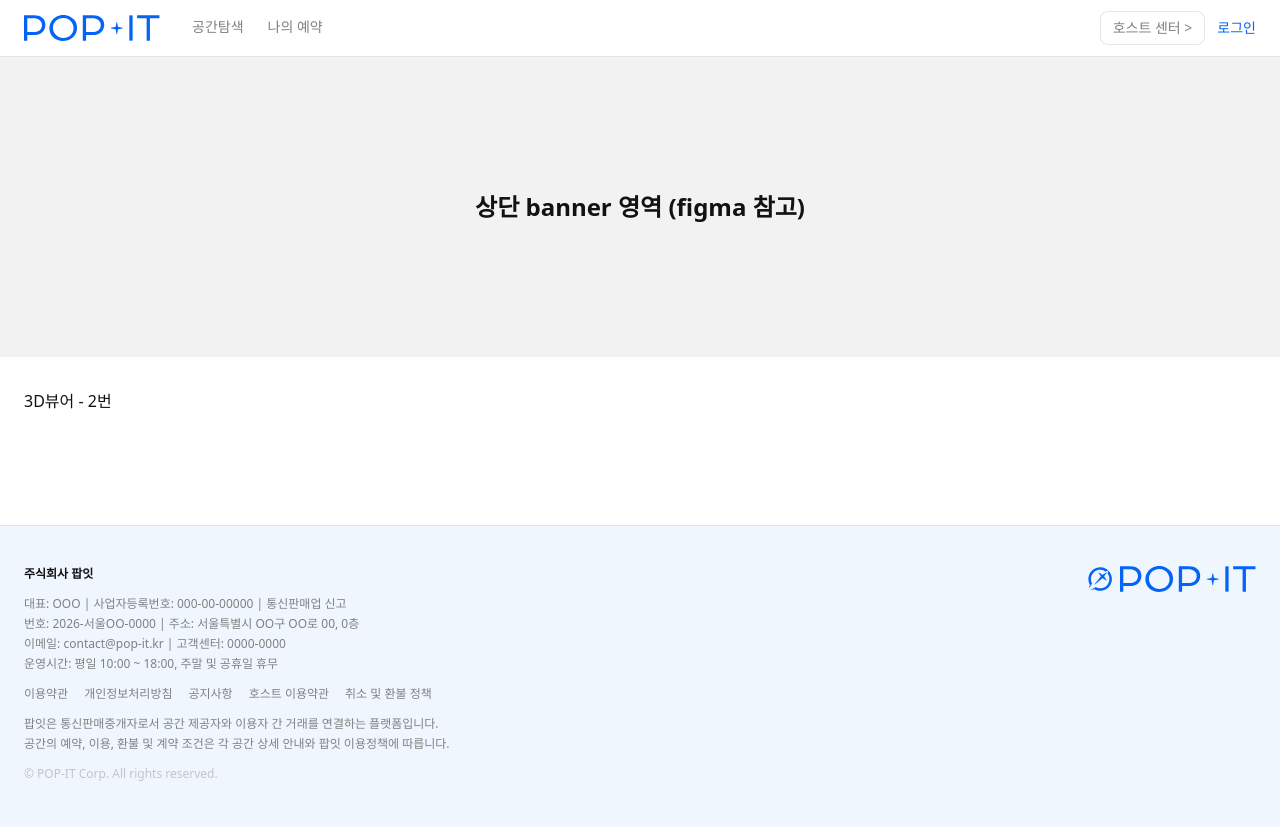
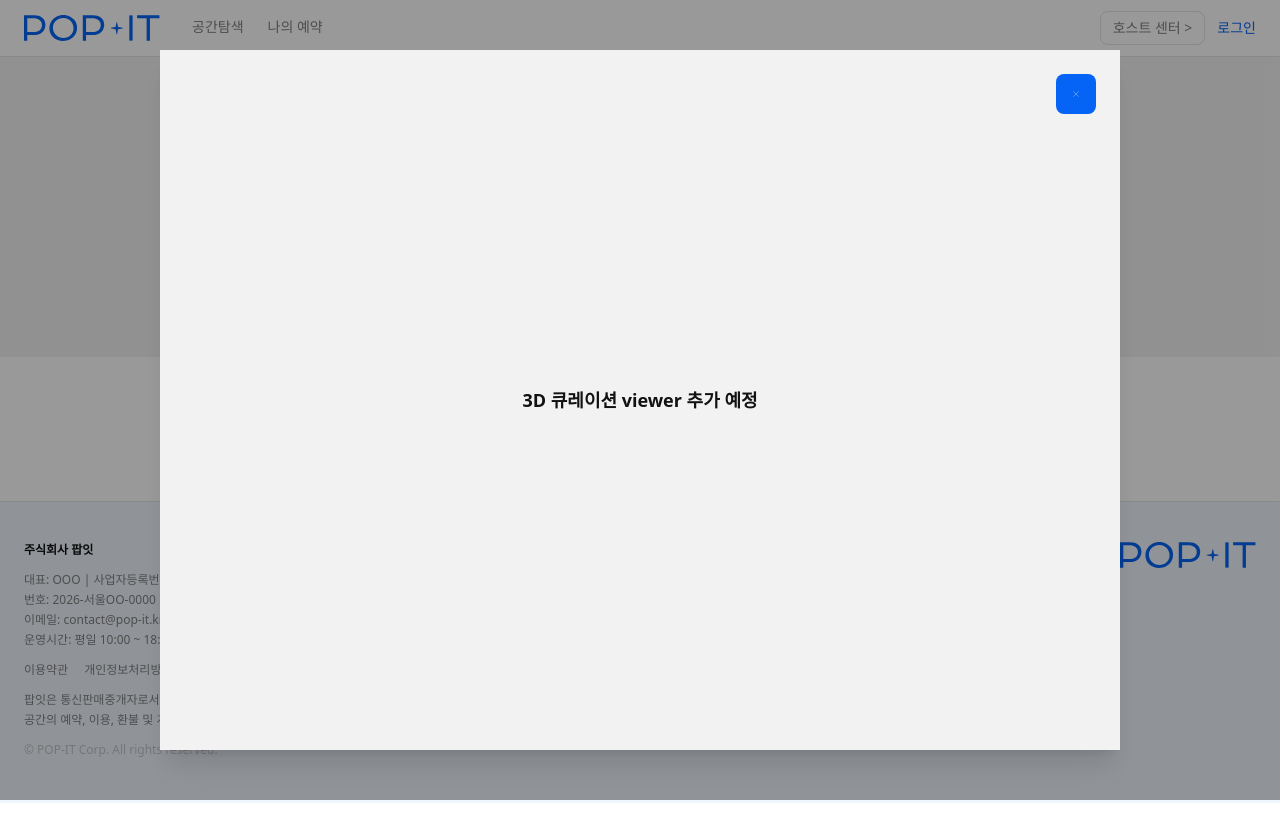
Before and after one commit to UMC-POP-IT/Pop-It-FE, a React (Vite) app: page /spaces/1/view in a window 1280 px wide. After the commit the page ends 803 px from the top, so only its background shows below. Built offline with nearby package versions, Linux system fonts and the light colour scheme.

Commit message:
feat: 3D 큐레이션 창 UI 구현 (#6)

```diff
--- a/src/app/router.tsx
+++ b/src/app/router.tsx
@@ -12,8 +12,8 @@ import { ExplorePage } from "@/features/guest-explore/pages/ExplorePage";
 
 // 2번 팀원 (텬 - AI추천/3D/예약)
 import { HomePage } from "@/features/guest-explore/pages/HomePage";
+import { SpaceViewPage } from "@/features/guest-explore/pages/SpaceViewPage";
 // import { RecommendPage } from "@/features/guest-recommend/pages/RecommendPage"
-// import { SpaceViewPage } from "@/features/guest-recommend/pages/SpaceViewPage"
 
 // 3번 팀원 (사라 - 공간등록)
 // import { RegisterPage } from "@/features/host-register/pages/RegisterPage"
@@ -55,7 +55,7 @@ export const router = createBrowserRouter([
 
       // 2번 팀원 - AI추천/3D/예약
       { path: "/recommend", element: <div>AI추천 - 2번</div> },
-      { path: "/spaces/:spaceId/view", element: <div>3D뷰어 - 2번</div> },
+      { path: "/spaces/:spaceId/view", element: <SpaceViewPage /> },
 
       // 3번 팀원 - 공간등록
       { path: "/host/register", element: <div>공간등록 - 3번</div> },
--- /dev/null
+++ b/src/features/guest-explore/pages/SpaceViewPage.tsx
@@ -0,0 +1,35 @@
+import { useNavigate, useParams } from "react-router-dom";
+import { recommendSpaces } from "@/features/guest-explore/api/mock_recommend_spaces";
+import type { Space } from "@/types";
+import Button from "@/shared/components/Button";
+
+export const SpaceViewPage = () => {
+  const { spaceId } = useParams<{ spaceId: string }>();
+  const id = Number(spaceId);
+  const navigate = useNavigate();
+
+  return (
+    <div className="fixed inset-0 z-50 flex items-center justify-center">
+      <div className="absolute inset-0 bg-black/40" onClick={() => navigate(-1)} />
+      <div className="relative z-10 flex h-7/8 w-3/4 flex-col items-center justify-center gap-4 bg-tag-bg shadow-xl">
+        {recommendSpaces.map((space: Space) => {
+          if (space.id === id) {
+            return (
+              <div className="rounded-3xl absolute top-2 bg-white py-2 px-3 space-y-4 mt-6" key={space.id}>
+                <span>{space.name} | {"66m²"}</span>
+              </div>
+            );
+          }
+          return null;
+        })}
+        <Button className="rounded-full bg-blue-500 absolute top-0 right-0 text-white w-10 h-10 flex items-center justify-center mt-6 mr-6" onClick={() => navigate(-1)}>
+          <svg viewBox="0 0 24 24" className="h-6 w-6" fill="none" stroke="currentColor" strokeWidth={1} strokeLinecap="round">
+            <line x1="5" y1="5" x2="19" y2="19" />
+            <line x1="19" y1="5" x2="5" y2="19" />
+          </svg>
+        </Button>
+        <span className="text-text-primary text-lg font-semibold">3D 큐레이션 viewer 추가 예정</span>
+      </div>
+    </div>
+  );
+};
```
